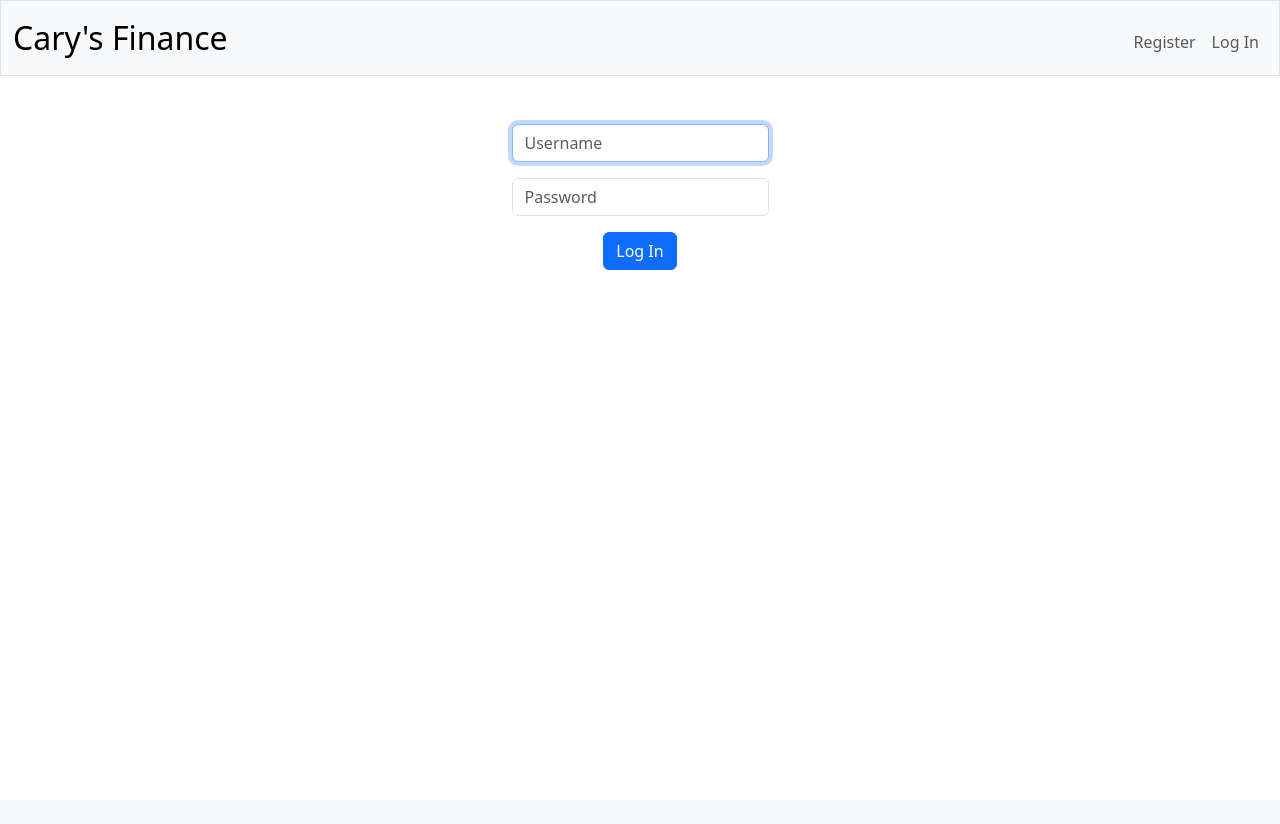
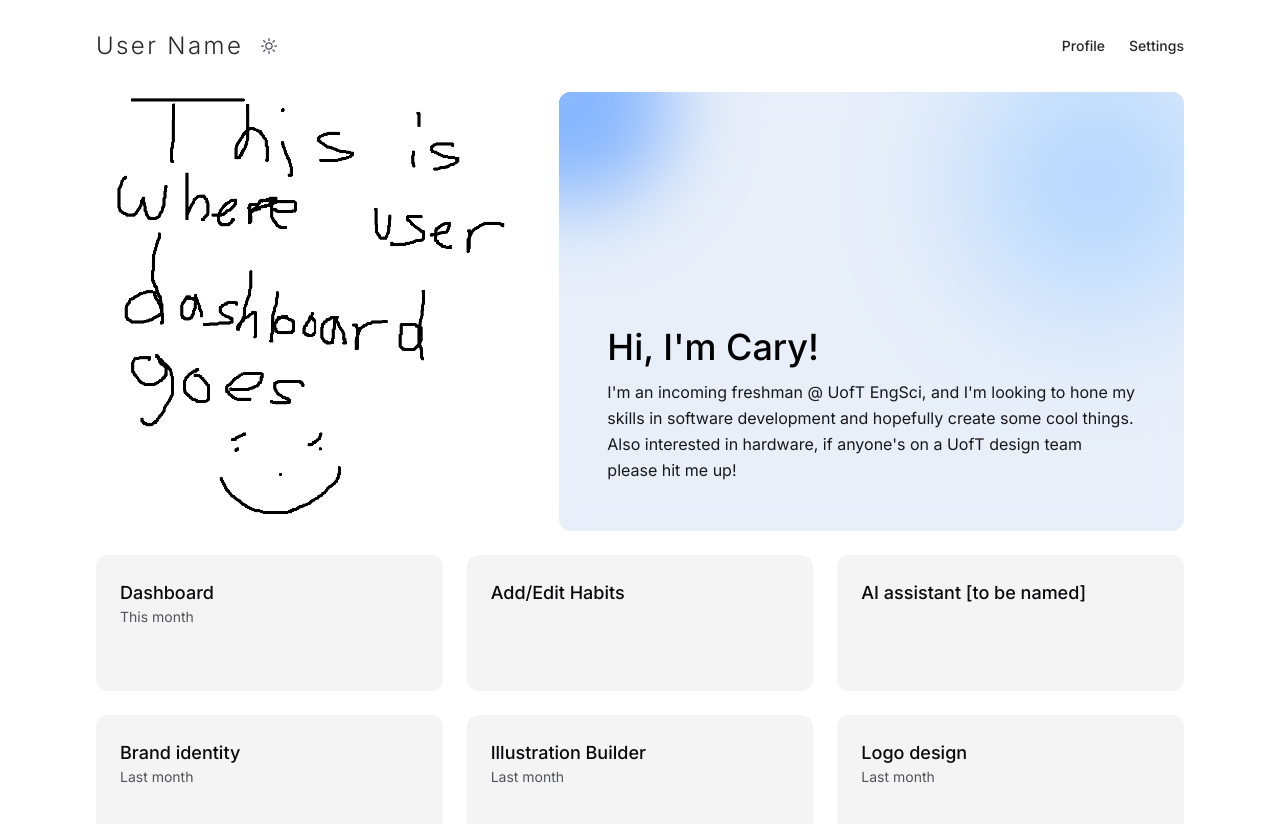
Before and after one commit to Car-XY/Final-Project-CS50, a Flask app: page /login in a window 1280 px wide. Shown: the top 824 px of the page. Before the commit the page ends 270 px from the top, so only its background shows below. Run offline with Flask 3, Linux system fonts and the light colour scheme.

Commit message:
Adding WIP dashboard and implementing new layout template
Using layout template from pixelcave, ty! and designed a wip dashboard for my app

```diff
--- a/backend/app.py
+++ b/backend/app.py
@@ -72,7 +72,7 @@ def login():
 
     # User reached route via GET (as by clicking a link or via redirect)
     else:
-        return render_template("login.html")
+        return render_template("index[temp].html")
 
 
 # remove this when shipping
--- a/index[temp].html
+++ b/backend/templates/index[temp].html
@@ -4,26 +4,7 @@
     <meta charset="utf-8" />
     <meta name="viewport" content="width=device-width,initial-scale=1.0" />
 
-    <title>Freebie 64 - Portfolio (Tailwind CSS) by pixelcave</title>
-
-    <meta
-      name="description"
-      content="Freebie 64 - Portfolio (Tailwind CSS). Check out more at https://pixelcave.com"
-    />
-    <meta name="author" content="pixelcave" />
-
-    <!-- Icons -->
-    <link
-      rel="icon"
-      href="https://cdn.pixelcave.com/favicon.svg"
-      sizes="any"
-      type="image/svg+xml"
-    />
-    <link
-      rel="icon"
-      href="https://cdn.pixelcave.com/favicon.png"
-      type="image/png"
-    />
+    <title>Homepage</title>
 
     <!-- Inter web font from bunny.net (GDPR compliant) -->
     <link rel="preconnect" href="https://fonts.bunny.net" />
@@ -32,7 +13,7 @@
       rel="stylesheet"
     />
 
-    <!-- Tailwind CSS Play CDN (mostly for development/testing purposes) -->
+    <!-- Tailwind CSS Play CDN (mostly for development/testing purposes) MUST REMOVE THIS LATER AND INSTALL TAILWIND PROPERLY -->
     <script src="https://unpkg.com/@tailwindcss/browser@4"></script>
 
     <!-- Tailwind CSS v4 Configuration -->
@@ -94,7 +75,7 @@
               href="javascript:void(0)"
               class="text-2xl font-thin tracking-widest hover:text-purple-600 active:opacity-75 dark:hover:text-purple-400"
             >
-              Olivia
+              User Name
             </a>
             <!-- END Logo -->
 
@@ -166,13 +147,13 @@
                 href="#projects"
                 class="text-sm font-medium decoration-purple-600 decoration-2 underline-offset-8 hover:text-black hover:underline dark:decoration-purple-400 dark:hover:text-white"
               >
-                Projects
+                Profile
               </a>
               <a
                 href="#contact"
                 class="text-sm font-medium decoration-purple-600 decoration-2 underline-offset-8 hover:text-black hover:underline dark:decoration-purple-400 dark:hover:text-white"
               >
-                Hire me
+                Settings
               </a>
             </nav>
             <!-- END Nav -->
@@ -185,7 +166,7 @@
           <!-- Photo -->
           <div class="col-span-1 md:col-span-5">
             <img
-              src="assets/photo.jpg"
+              src="static/Dashboard WIP.png"
               alt="Photo"
               class="rounded-xl object-cover w-full aspect-square"
             />
@@ -198,25 +179,23 @@
           >
             <div
               aria-hidden="true"
-              class="absolute -top-20 -left-20 size-48 rounded-full bg-yellow-500 blur-2xl"
+              class="absolute -top-20 -left-20 size-48 rounded-full bg-blue-500 blur-2xl"
             ></div>
             <div
               aria-hidden="true"
-              class="absolute -top-10 -right-10 size-64 rounded-full bg-orange-300 blur-3xl"
+              class="absolute -top-10 -right-10 size-64 rounded-full bg-blue-300 blur-3xl"
             ></div>
             <div
               aria-hidden="true"
-              class="absolute inset-0 bg-yellow-100/50 backdrop-blur-md dark:bg-yellow-900/75"
+              class="absolute inset-0 bg-blue-100/50 backdrop-blur-md dark:bg-blue-900/75"
             ></div>
             <div class="relative mt-auto">
               <h1 class="text-4xl font-medium text-black dark:text-white">
-                Hi there, I'm Olivia!
+                Hi, I'm Cary!
               </h1>
               <h2 class="mt-3 leading-relaxed text-zinc-900 dark:text-zinc-200">
-                I'm a passionate graphic designer with 5+ years of experience
-                creating beautiful and functional designs. I specialize in
-                branding, web design, and print media that tells your story and
-                connects with your audience.
+                I'm an incoming freshman @ UofT EngSci, and I'm looking to hone my skills in software development and hopefully create some cool things.
+                Also interested in hardware, if anyone's on a UofT design team please hit me up!
               </h2>
             </div>
           </div>
@@ -246,17 +225,17 @@
               </svg>
             </div>
             <h3 class="text-lg font-medium text-zinc-950 dark:text-zinc-50">
-              Abstract set
+              Dashboard
             </h3>
             <h4 class="text-sm text-zinc-600 dark:text-zinc-400">This month</h4>
             <div
               class="mt-10 transition duration-150 ease-out group-hover:scale-105"
             >
-              <img
+              <!-- <img
                 src="assets/project1.png"
                 alt="Project 1"
                 class="rounded-xl object-contain w-full aspect-square"
-              />
+              /> -->
             </div>
           </a>
           <a
@@ -281,17 +260,16 @@
               </svg>
             </div>
             <h3 class="text-lg font-medium text-zinc-950 dark:text-zinc-50">
-              Illustration
+              Add/Edit Habits
             </h3>
-            <h4 class="text-sm text-zinc-600 dark:text-zinc-400">This month</h4>
             <div
               class="mt-10 transition duration-150 ease-out group-hover:scale-105"
             >
-              <img
+              <!-- <img
                 src="assets/project2.png"
                 alt="Project 2"
                 class="rounded-xl object-contain w-full aspect-square"
-              />
+              /> -->
             </div>
           </a>
           <a
@@ -316,17 +294,16 @@
               </svg>
             </div>
             <h3 class="text-lg font-medium text-zinc-950 dark:text-zinc-50">
-              Graphic pack
+              AI assistant [to be named]
             </h3>
-            <h4 class="text-sm text-zinc-600 dark:text-zinc-400">This month</h4>
             <div
               class="mt-10 transition duration-150 ease-out group-hover:scale-105"
             >
-              <img
+              <!-- <img
                 src="assets/project3.png"
                 alt="Project 3"
                 class="rounded-xl object-contain w-full aspect-square"
-              />
+              /> -->
             </div>
           </a>
           <a
```
Also changed, not shown: backend/static/Dashboard WIP.png (added).
